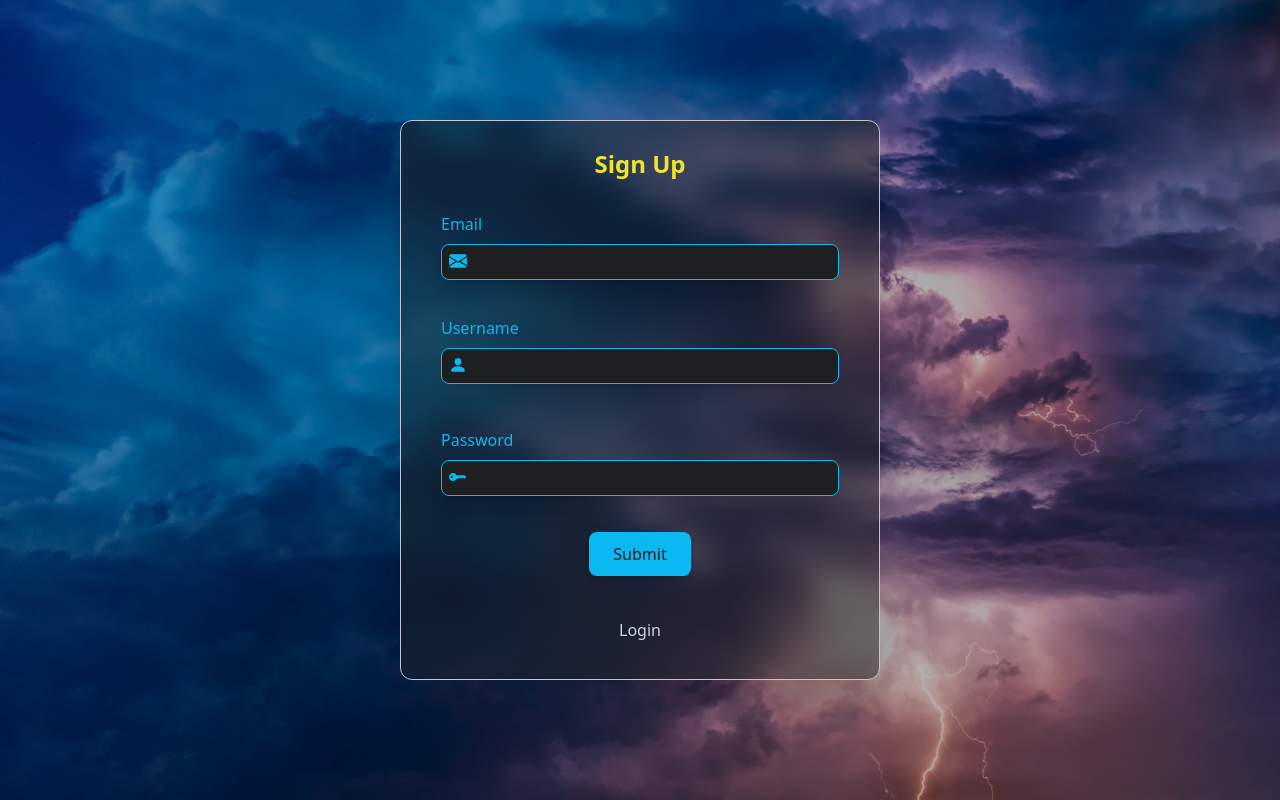
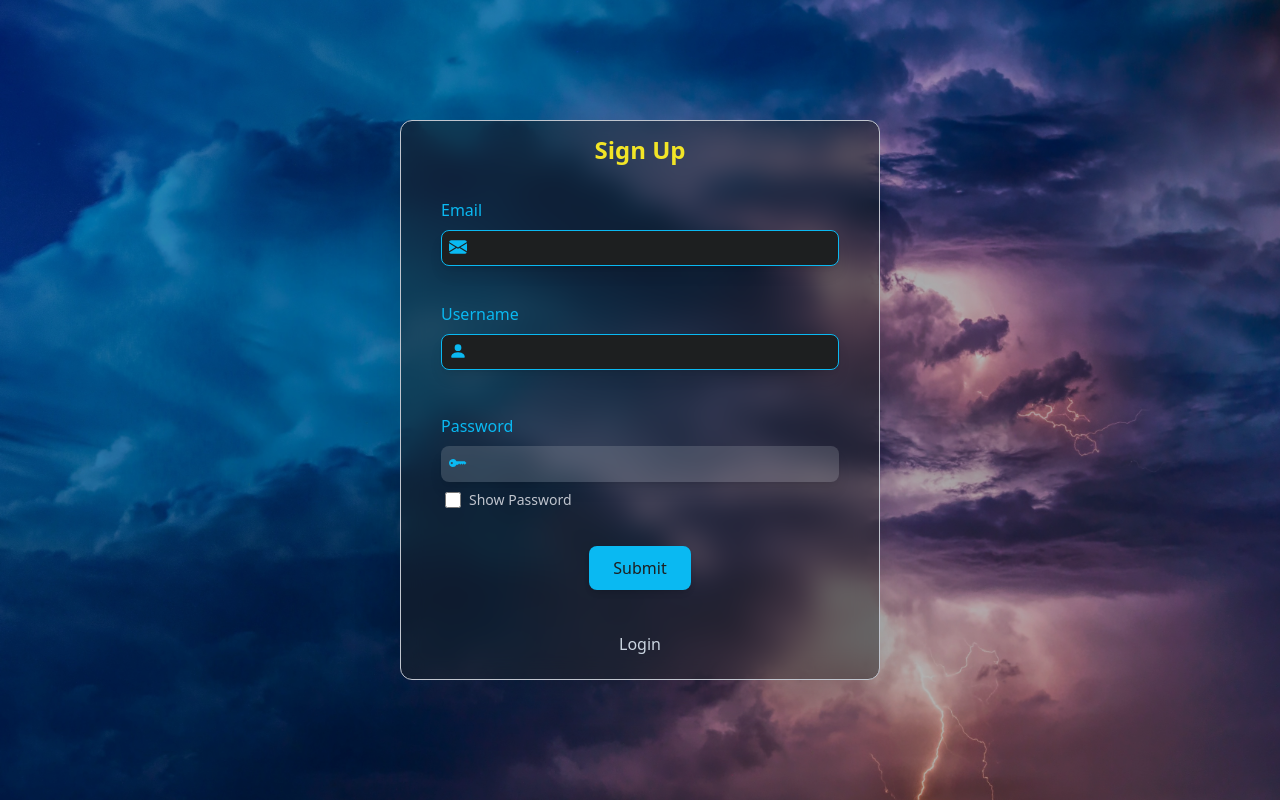
Before and after one commit to tommytimmytony/weatherapp, a React (Vite) app in the folder client/: page /signup in a window 1280 px wide. Built offline with nearby package versions, Linux system fonts and the light colour scheme.

Commit message:
Update Navigation bar

```diff
--- a/client/src/components/NavigationBar.jsx
+++ b/client/src/components/NavigationBar.jsx
@@ -12,7 +12,7 @@ import { useWeather } from "../context/WeatherContext";
 export default function NavigationBar() {
   const navigate = useNavigate();
   const [citySelected, setCitySelected] = useState("");
-  const { setCity } = useWeather();
+  const { user, setCity } = useWeather();
 
   const handleCityChange = (e) => {
     setCitySelected(e.target.value);
@@ -87,13 +87,29 @@ export default function NavigationBar() {
         <FaHome size={25} /> &nbsp; Home
       </NavLink>
       {/* Login */}
+      {user ? (
+        <>
+          <NavLink
+            to="login"
+            className="flex items-center px-4 py-2 bg-gray-700 rounded-lg shadow-md hover:bg-gray-600"
+          >
+            <BiSolidLogInCircle size={25} /> &nbsp; Logout
+          </NavLink>
+          <NavLink
+            to="login"
+            className="flex items-center px-4 py-2 bg-gray-700 rounded-lg shadow-md hover:bg-gray-600"
+          >
+            <BiSolidLogInCircle size={25} /> &nbsp; Profile
+          </NavLink>
+        </>
+      ) : (
         <NavLink
           to="login"
           className="flex items-center px-4 py-2 bg-gray-700 rounded-lg shadow-md hover:bg-gray-600"
         >
           <BiSolidLogInCircle size={25} /> &nbsp; Login
         </NavLink>
-
+      )}
       {/* Profile */}
       <NavLink
         to="radar"
--- a/client/src/pages/DashBoard.jsx
+++ b/client/src/pages/DashBoard.jsx
@@ -1,6 +1,9 @@
 import { CiLocationOn } from "react-icons/ci";
 import { MdOutlineDateRange } from "react-icons/md";
 import { IoSunnyOutline } from "react-icons/io5";
+import { IoThunderstormOutline } from "react-icons/io5";
+import { IoRainyOutline } from "react-icons/io5";
+import { IoCloudyOutline } from "react-icons/io5";
 import { FaWind } from "react-icons/fa";
 import { FiSunrise } from "react-icons/fi";
 import { FiSunset } from "react-icons/fi";
@@ -44,6 +47,7 @@ export default function Dashboard() {
   const [monthName, setMonthName] = useState(customGetDate("month name"));
   const [date, setDate] = useState(customGetDate("date"));
   const { city, setCity } = useWeather();
+  const [weatherIcon, setWeatherIcon] = useState(<IoSunnyOutline size={50} />);
 
   const resetAllVar = () => {
     setCity("");
@@ -74,7 +78,6 @@ export default function Dashboard() {
           setFullDate2(getNextDay(newDate, 2));
           setWeather(data);
           setForecast(extractForecastData(data));
-          console.log(data);
         }
       } catch (error) {
         console.error("Error fetching today's data:", error);
@@ -115,6 +118,24 @@ export default function Dashboard() {
     }
   }, [forecast]);
 
+  useEffect(() => {
+    if (curWeather) {
+      const condition = curWeather.condition.text.toLowerCase();
+      if (condition.includes("thundery ")) {
+        setWeatherIcon(<IoThunderstormOutline size={50} />);
+      } else if (
+        condition.includes("cloudy") ||
+        condition.includes("overcast")
+      ) {
+        setWeatherIcon(<IoCloudyOutline size={50} />);
+      } else if (condition.includes("rain")) {
+        setWeatherIcon(<IoRainyOutline size={50} />);
+      } else {
+        setWeatherIcon(<IoSunnyOutline size={50} />);
+      }
+    }
+  }, [curWeather]);
+
   return (
     <div className="flex flex-col lg:flex-row h-full w-full p-4 space-y-4 lg:space-y-0 lg:space-x-4">
       {/* Left Section: Current Weather , Today weather, and 2-Day Forecast */}
@@ -124,7 +145,7 @@ export default function Dashboard() {
           <div className="text-lg text-gray-300">
             <p className="flex items-center text-5xl font-bold">
               {curWeather ? `${parseInt(curWeather.temp_f)}°C` : ""} &nbsp;
-              <IoSunnyOutline size={50} />
+              {weatherIcon}
             </p>
             <p> {curWeather ? `${curWeather.condition.text}` : ""}</p>
             <hr className="w-48 my-2" />
--- a/client/src/pages/Login.jsx
+++ b/client/src/pages/Login.jsx
@@ -13,6 +13,7 @@ export default function Login() {
   const navigate = useNavigate();
   const { loginUser } = useWeather();
   const [isSaving, setIsSaving] = useState(false);
+  const [showPassword, setShowPassword] = useState(false);
 
   const schema = yup.object().shape({
     username: yup.string().required("Please enter your username"),
@@ -80,12 +81,30 @@ export default function Login() {
             </p>
             <label className="text-electricBlue mb-2 mt-10">Password</label>
             <div className="relative w-full">
+              {/* Password Input */}
               <input
-                type="password"
+                type={showPassword ? "text" : "password"}
                 {...register("password")}
                 className="w-full rounded-lg h-9 px-2 pl-8 pb-1 bg-metallicSilver/20 text-metallicSilver shadow-lg outline-none focus:border-neonPink focus:border-2"
               />
               <BsFillKeyFill className="text-lg text-electricBlue absolute top-2 left-2" />
+
+              {/* Show Password Checkbox */}
+              <div className="mt-2 ml-1 flex items-center">
+                <input
+                  type="checkbox"
+                  id="showPassword"
+                  className="mr-2 w-4 h-4 text-electricBlue border-gray-300 rounded focus:ring-neonPink"
+                  checked={showPassword}
+                  onChange={() => setShowPassword((prev) => !prev)}
+                />
+                <label
+                  htmlFor="showPassword"
+                  className="text-sm text-metallicSilver"
+                >
+                  Show Password
+                </label>
+              </div>
             </div>
             <p className="text-sm text-neonPink font-semibold mt-1">
               {errors.password?.message}
--- a/client/src/pages/Signup.jsx
+++ b/client/src/pages/Signup.jsx
@@ -30,6 +30,7 @@ export default function Signup() {
 
   const navigate = useNavigate();
   const [isSaving, setIsSaving] = useState(false);
+  const [showPassword, setShowPassword] = useState(false);
 
   const onSubmit = async (data) => {
     console.log(data);
@@ -96,12 +97,30 @@ export default function Signup() {
             {/* Password Field */}
             <label className="text-electricBlue mb-2 mt-10">Password</label>
             <div className="relative w-full">
+              {/* Password Input */}
               <input
-                type="password"
+                type={showPassword ? "text" : "password"}
                 {...register("password")}
-                className="w-full rounded-lg h-9 px-2 pl-8 pb-1 bg-darkCharcoal text-metallicSilver border border-electricBlue shadow-lg outline-none focus:border-neonPink focus:border-2"
+                className="w-full rounded-lg h-9 px-2 pl-8 pb-1 bg-metallicSilver/20 text-metallicSilver shadow-lg outline-none focus:border-neonPink focus:border-2"
               />
               <BsFillKeyFill className="text-lg text-electricBlue absolute top-2 left-2" />
+
+              {/* Show Password Checkbox */}
+              <div className="mt-2 ml-1 flex items-center">
+                <input
+                  type="checkbox"
+                  id="showPassword"
+                  className="mr-2 w-4 h-4 text-electricBlue border-gray-300 rounded focus:ring-neonPink"
+                  checked={showPassword}
+                  onChange={() => setShowPassword((prev) => !prev)}
+                />
+                <label
+                  htmlFor="showPassword"
+                  className="text-sm text-metallicSilver"
+                >
+                  Show Password
+                </label>
+              </div>
             </div>
             <p className="text-sm text-neonPink font-semibold mt-1">
               {errors.password?.message}
```
Lines whose indentation alone changed are shown as unchanged.
